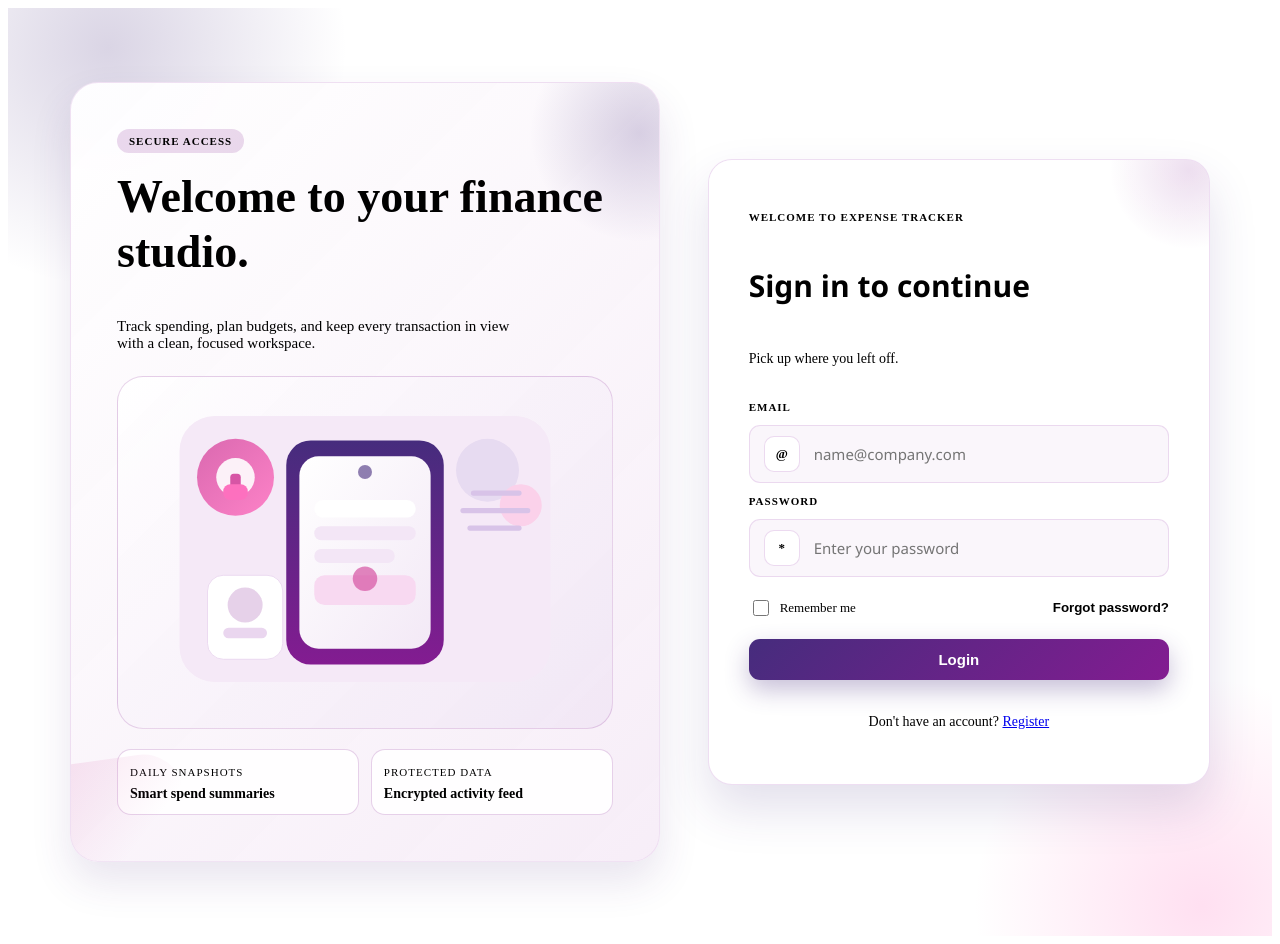
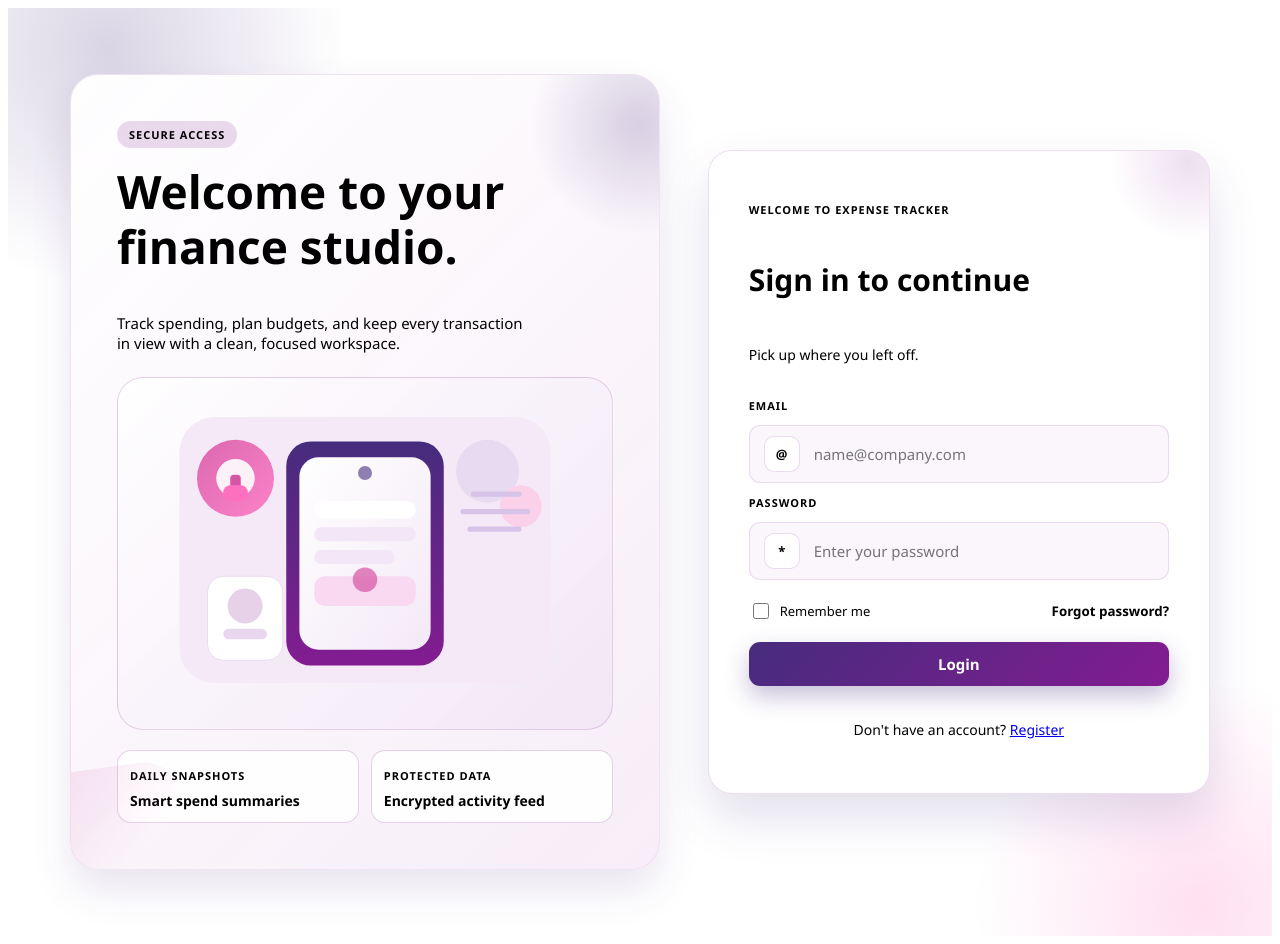
Before and after one commit to varunesharasu/Expense-Tracker, a React (Create React App) app in the folder frontend/: page / in a window 1280 px wide. Built offline with nearby package versions, Linux system fonts and the light colour scheme.

Commit message:
Updated UI

```diff
--- a/frontend/src/components/Dock.css
+++ b/frontend/src/components/Dock.css
@@ -17,6 +17,7 @@
   border: 1px solid rgba(213, 82, 163, 0.45);
   box-shadow: 0 14px 30px rgba(70, 44, 125, 0.35);
   overflow: visible;
+  font-family: 'DM Sans', 'Segoe UI', system-ui, -apple-system, sans-serif;
 }
 
 .dock-panel::before {
@@ -78,6 +79,8 @@
   color: #f8fafc;
   letter-spacing: 0.3px;
   transform: translateX(-50%);
+  font-family: 'DM Sans', 'Segoe UI', system-ui, -apple-system, sans-serif;
+  font-weight: 600;
 }
 
 .dock-label::after {
--- a/frontend/src/index.css
+++ b/frontend/src/index.css
@@ -37,7 +37,7 @@ html {
 
 body {
   margin: 0;
-  font-family: 'DM Sans', 'Segoe UI', sans-serif;
+  font-family: 'DM Sans', 'Segoe UI', system-ui, -apple-system, sans-serif;
   color: var(--text);
   background:
     radial-gradient(1200px 700px at 10% -10%, rgba(70, 44, 125, 0.22), transparent 60%),
@@ -81,19 +81,21 @@ h1,
 h2,
 h3,
 h4 {
-  font-family: 'Playfair Display', 'Times New Roman', serif;
+  font-family: 'DM Sans', 'Segoe UI', system-ui, -apple-system, sans-serif;
   letter-spacing: 0.2px;
 }
 
 p {
   color: var(--muted);
   line-height: 1.6;
+  font-family: 'DM Sans', 'Segoe UI', system-ui, -apple-system, sans-serif;
 }
 
 a {
   color: var(--accent-strong);
   text-decoration: none;
   font-weight: 600;
+  font-family: 'DM Sans', 'Segoe UI', system-ui, -apple-system, sans-serif;
 }
 
 a:hover {
@@ -102,8 +104,9 @@ a:hover {
 
 button,
 input,
-select {
-  font-family: inherit;
+select,
+textarea {
+  font-family: 'DM Sans', 'Segoe UI', system-ui, -apple-system, sans-serif;
 }
 
 ::selection {
--- a/frontend/src/pages/Auth.css
+++ b/frontend/src/pages/Auth.css
@@ -6,6 +6,7 @@
   padding: 64px 24px;
   position: relative;
   overflow: hidden;
+  font-family: 'DM Sans', 'Segoe UI', system-ui, -apple-system, sans-serif;
 }
 
 .auth-shell::before {
@@ -88,6 +89,7 @@
   font-weight: 700;
   text-transform: uppercase;
   letter-spacing: 1px;
+  font-family: 'DM Sans', 'Segoe UI', system-ui, -apple-system, sans-serif;
 }
 
 .auth-hero h1 {
@@ -96,12 +98,15 @@
   color: var(--text);
   font-weight: 800;
   line-height: 1.2;
+  font-family: 'DM Sans', 'Segoe UI', system-ui, -apple-system, sans-serif;
 }
 
 .auth-hero p {
   margin-top: 10px;
   font-size: 15px;
   max-width: 420px;
+  font-family: 'DM Sans', 'Segoe UI', system-ui, -apple-system, sans-serif;
+  font-weight: 500;
 }
 
 .auth-hero-art {
@@ -144,6 +149,8 @@
   text-transform: uppercase;
   letter-spacing: 1px;
   color: var(--muted);
+  font-family: 'DM Sans', 'Segoe UI', system-ui, -apple-system, sans-serif;
+  font-weight: 700;
 }
 
 .auth-note-value {
@@ -152,6 +159,7 @@
   font-size: 14px;
   font-weight: 600;
   color: var(--accent-strong);
+  font-family: 'DM Sans', 'Segoe UI', system-ui, -apple-system, sans-serif;
 }
 
 .auth-card {
@@ -167,6 +175,7 @@
   overflow: hidden;
   animation: fadeUp 0.7s ease both;
   animation-delay: 0.1s;
+  font-family: 'DM Sans', 'Segoe UI', system-ui, -apple-system, sans-serif;
 }
 
 .auth-card::before {
@@ -205,6 +214,7 @@
   text-transform: uppercase;
   letter-spacing: 1px;
   color: var(--accent-strong);
+  font-family: 'DM Sans', 'Segoe UI', system-ui, -apple-system, sans-serif;
 }
 
 .auth-card h2 {
@@ -217,6 +227,8 @@
 .auth-card-hint {
   font-size: 14px;
   color: var(--muted);
+  font-family: 'DM Sans', 'Segoe UI', system-ui, -apple-system, sans-serif;
+  font-weight: 500;
 }
 
 .auth-socials {
@@ -238,6 +250,7 @@
   cursor: pointer;
   box-shadow: var(--shadow-soft);
   transition: transform var(--transition), box-shadow var(--transition), border var(--transition);
+  font-family: 'DM Sans', 'Segoe UI', system-ui, -apple-system, sans-serif;
 }
 
 .auth-social:hover {
@@ -275,6 +288,7 @@
   text-transform: uppercase;
   letter-spacing: 1px;
   color: var(--muted);
+  font-family: 'DM Sans', 'Segoe UI', system-ui, -apple-system, sans-serif;
 }
 
 .auth-divider::before,
@@ -292,6 +306,8 @@
   color: #831C91;
   border: 1px solid rgba(213, 82, 163, 0.4);
   font-size: 13px;
+  font-family: 'DM Sans', 'Segoe UI', system-ui, -apple-system, sans-serif;
+  font-weight: 600;
 }
 
 .auth-fields {
@@ -305,6 +321,7 @@
   text-transform: uppercase;
   letter-spacing: 1px;
   color: var(--muted);
+  font-family: 'DM Sans', 'Segoe UI', system-ui, -apple-system, sans-serif;
 }
 
 .auth-input {
@@ -316,6 +333,7 @@
   border: 1px solid rgba(234, 214, 239, 0.9);
   background: rgba(246, 237, 247, 0.5);
   transition: all var(--transition);
+  font-family: 'DM Sans', 'Segoe UI', system-ui, -apple-system, sans-serif;
 }
 
 .auth-input:focus-within {
@@ -366,6 +384,8 @@
   align-items: center;
   gap: 8px;
   font-size: 13px;
+  font-family: 'DM Sans', 'Segoe UI', system-ui, -apple-system, sans-serif;
+  font-weight: 500;
 }
 
 .auth-check input {
@@ -381,6 +401,7 @@
   font-weight: 600;
   cursor: pointer;
   padding: 0;
+  font-family: 'DM Sans', 'Segoe UI', system-ui, -apple-system, sans-serif;
 }
 
 .auth-submit {
@@ -394,6 +415,7 @@
   cursor: pointer;
   box-shadow: 0 10px 24px rgba(70, 44, 125, 0.3);
   transition: all var(--transition);
+  font-family: 'DM Sans', 'Segoe UI', system-ui, -apple-system, sans-serif;
 }
 
 .auth-submit:hover {
```
